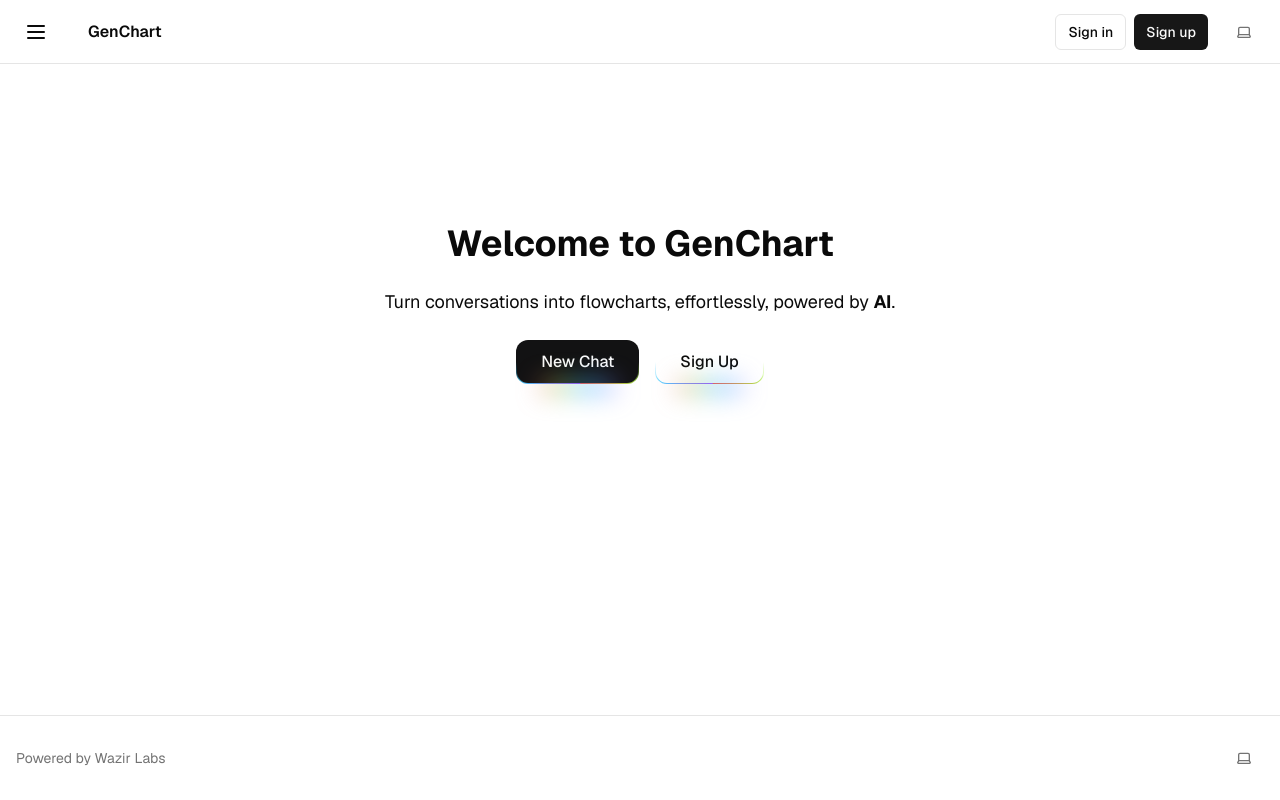
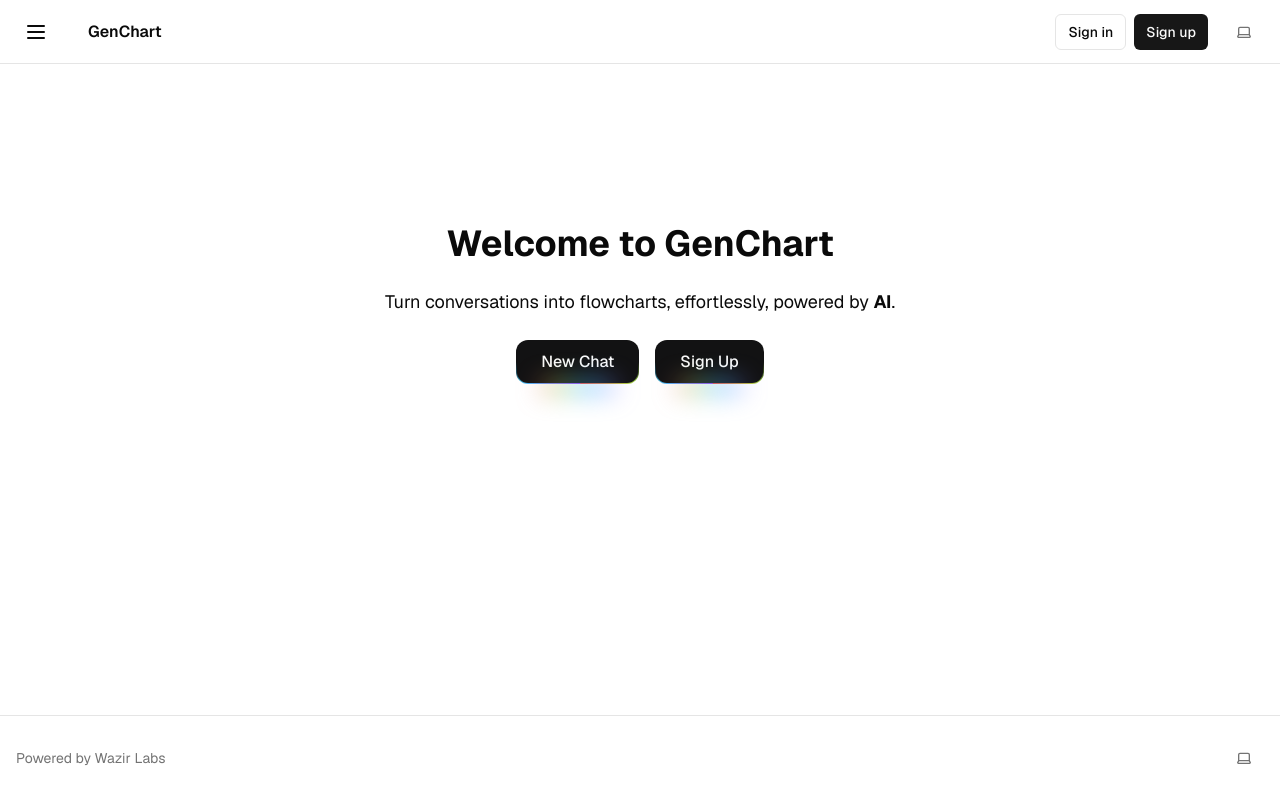
Before and after one commit to cheezycoding/genchart, a Next.js app: page / in a window 1280 px wide. Built offline with nearby package versions, Linux system fonts and the light colour scheme; no server answers.

Commit message:
style: made button styling consistent for homepage

```diff
--- a/app/page.tsx
+++ b/app/page.tsx
@@ -46,7 +46,7 @@
                 See Conversations
               </RainbowButton>
             ) : (
-              <RainbowButton asChild className="px-6" variant="secondary">
+              <RainbowButton asChild className="px-6">
                 <Link href="/sign-up">
                   Sign Up
                 </Link>
```
